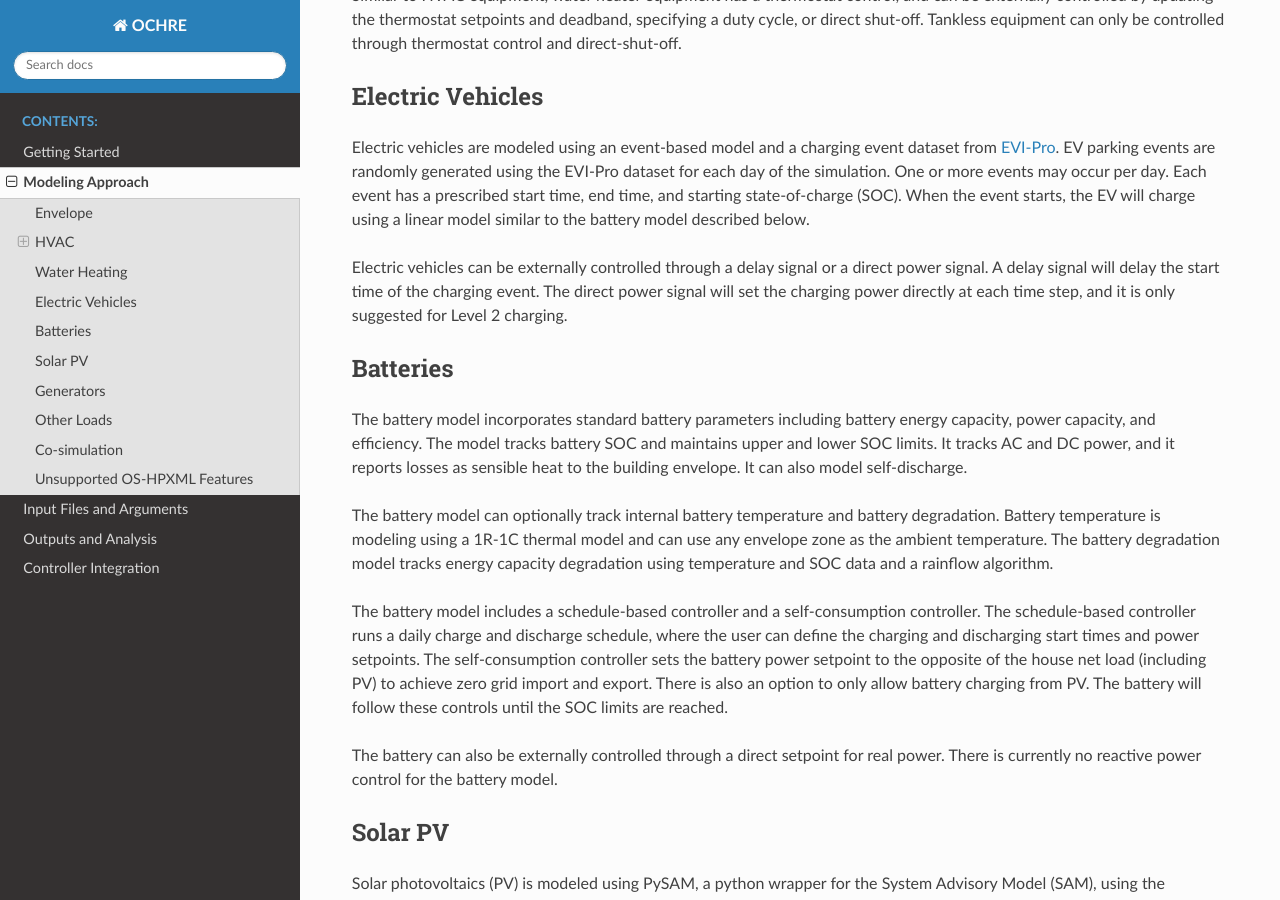
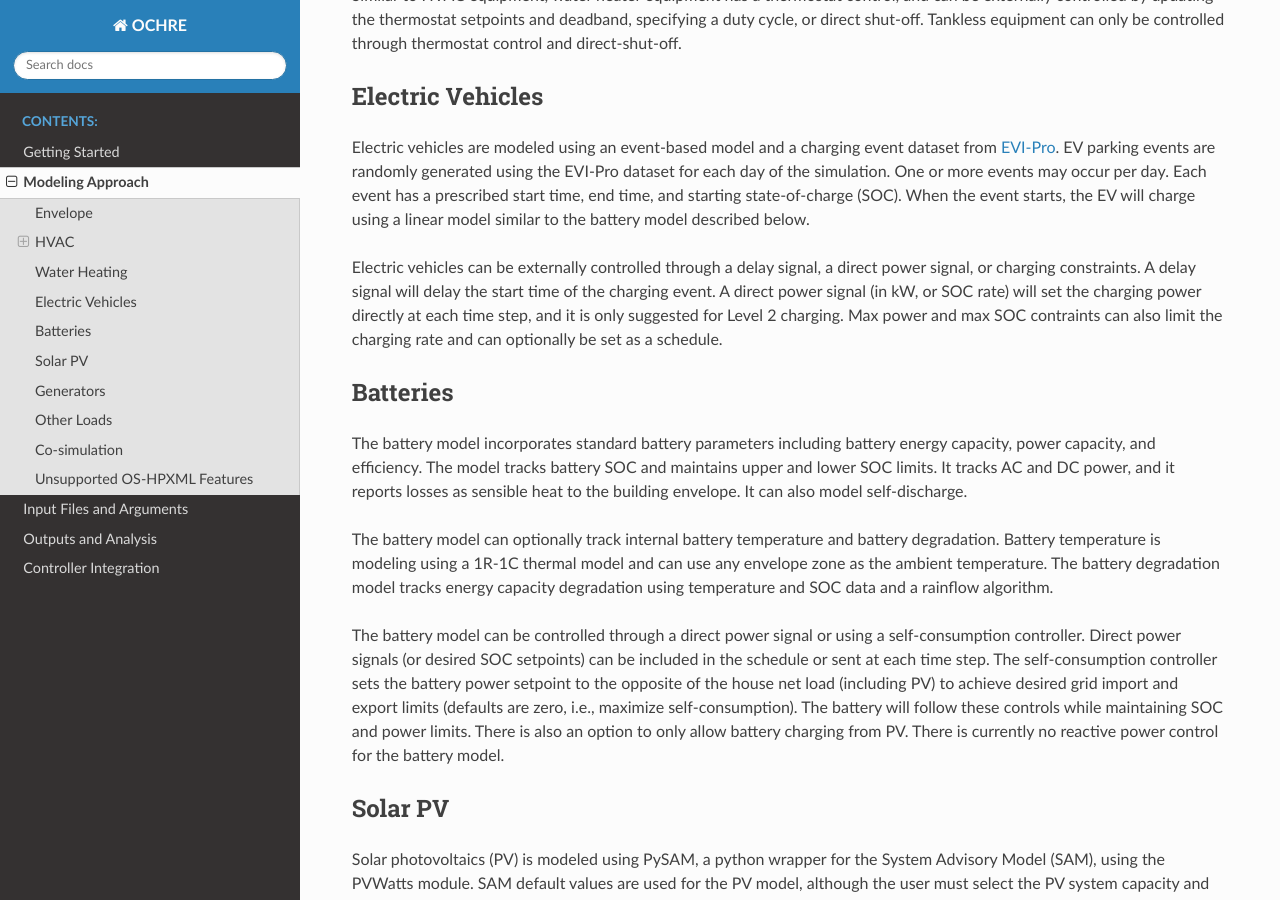
Before and after one commit to NREL/OCHRE, a Sphinx documentation site: the page built from docs/source/ModelingApproach.rst, in a window 1280 px wide and 900 px high, scrolled down 5492 px. Built offline with Sphinx 7.4.7 and the Read the Docs theme 2.0.0, drawn with Linux system fonts in a browser that asks for light colours.

Commit message:
update EV and battery docs for new controls

```diff
--- a/docs/source/ModelingApproach.rst
+++ b/docs/source/ModelingApproach.rst
@@ -274,11 +274,12 @@ has a prescribed start time, end time, and starting state-of-charge
 (SOC). When the event starts, the EV will charge using a linear model
 similar to the battery model described below.
 
-Electric vehicles can be externally controlled through a delay signal or
-a direct power signal. A delay signal will delay the start time of the
-charging event. The direct power signal will set the charging power
-directly at each time step, and it is only suggested for Level 2
-charging.
+Electric vehicles can be externally controlled through a delay signal, a
+direct power signal, or charging constraints. A delay signal will delay the
+start time of the charging event. A direct power signal (in kW, or SOC rate)
+will set the charging power directly at each time step, and it is only
+suggested for Level 2 charging. Max power and max SOC contraints can also
+limit the charging rate and can optionally be set as a schedule.
 
 Batteries
 ---------
@@ -295,18 +296,15 @@ thermal model and can use any envelope zone as the ambient temperature.
 The battery degradation model tracks energy capacity degradation using
 temperature and SOC data and a rainflow algorithm.
 
-The battery model includes a schedule-based controller and a
-self-consumption controller. The schedule-based controller runs a daily
-charge and discharge schedule, where the user can define the charging
-and discharging start times and power setpoints. The self-consumption
-controller sets the battery power setpoint to the opposite of the house
-net load (including PV) to achieve zero grid import and export. There is
-also an option to only allow battery charging from PV. The battery will
-follow these controls until the SOC limits are reached.
-
-The battery can also be externally controlled through a direct setpoint
-for real power. There is currently no reactive power control for the
-battery model.
+The battery model can be controlled through a direct power signal or using a
+self-consumption controller. Direct power signals (or desired SOC setpoints)
+can be included in the schedule or sent at each time step. The
+self-consumption controller sets the battery power setpoint to the opposite of
+the house net load (including PV) to achieve desired grid import and export
+limits (defaults are zero, i.e., maximize self-consumption). The battery will
+follow these controls while maintaining SOC and power limits. There is also an
+option to only allow battery charging from PV. There is currently no reactive
+power control for the battery model.
 
 Solar PV
 --------
```
